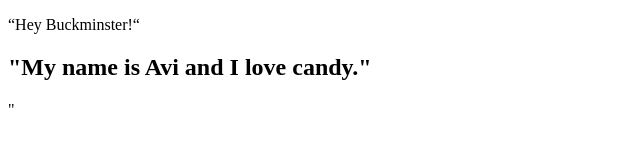
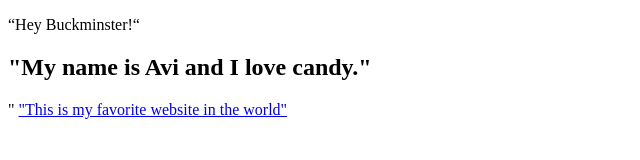
Before and after one commit to weiofdesign/wd_demo, a plain HTML site: page index.html in a window 1280 px wide. Shown: the whole page, without its empty margins (0-640 px from the left). Drawn offline with Linux system fonts and the light colour scheme.

Commit message:
Update index.html

```diff
--- a/index.html
+++ b/index.html
@@ -9,6 +9,7 @@
 <body>
   <p>“Hey Buckminster!“</p>
   	<h2>"My name is Avi and I love candy."</h2>"
+  <a href="pinterest.com">"This is my favorite website in the world"</a>
   </body>
 
 </html>
```
